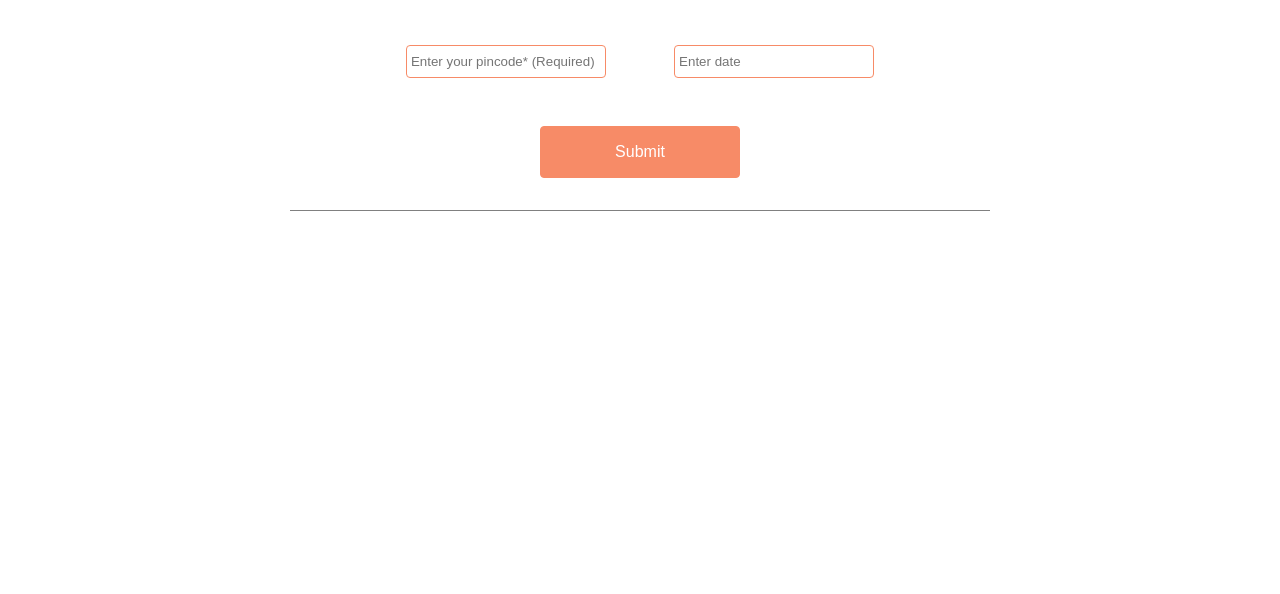
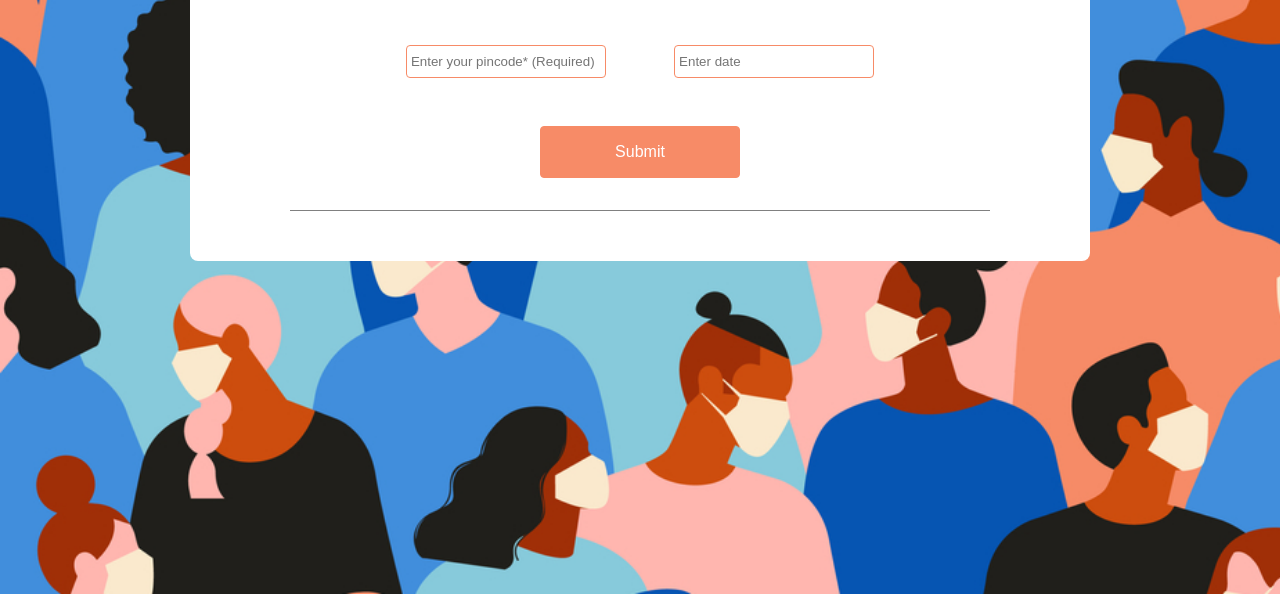
Before and after one commit to saavi2701/CovidVaccinationSlots, a plain HTML site: page index.html in a window 1280 px wide. Shown: the part 206-800 px from the top of the page. Drawn offline with nearby package versions, Linux system fonts and the light colour scheme; files that its build step writes are made by us from their sources.

Commit message:
Update styles.css

```diff
--- a/app/scss/styles.css
+++ b/app/scss/styles.css
@@ -6,7 +6,7 @@
 }
 
 body {
-  background: url("images/maskbg.jpeg") no-repeat;
+  background: url("/images/maskbg.jpeg") no-repeat;
   background-size: cover;
   height: 100vh;
   width: 100%;
```
